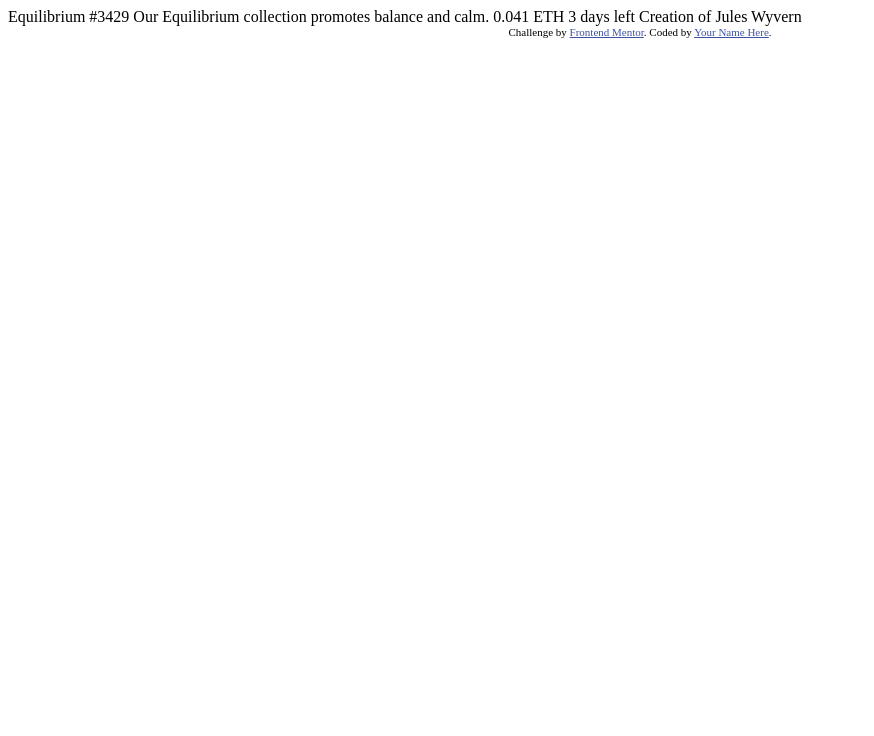
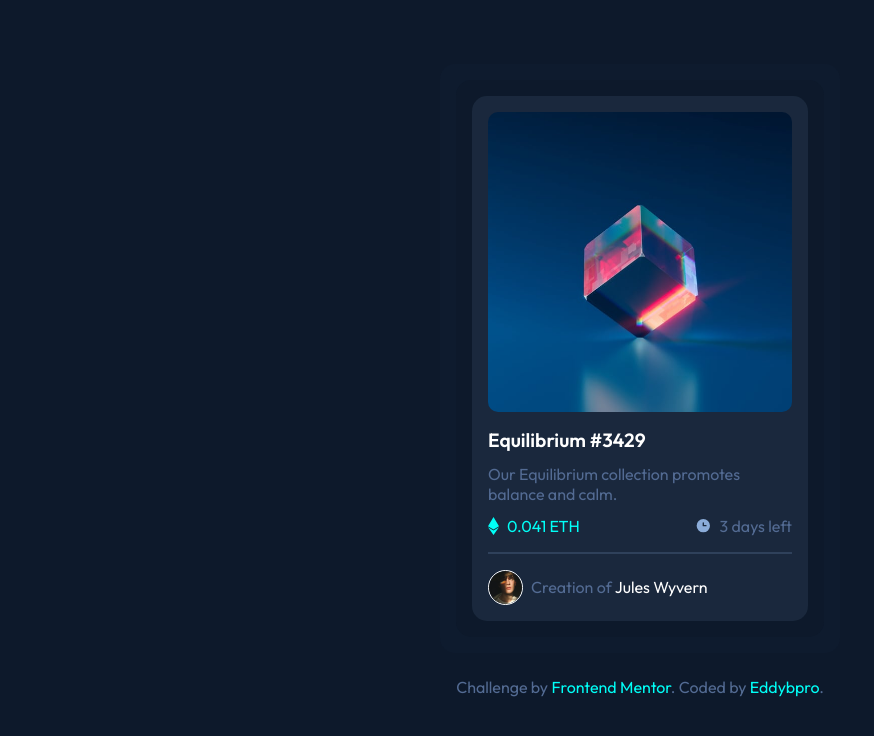
Before and after one commit to eddybpro/NFT-preview-card-component, a plain HTML site: page index.html in a window 1280 px wide. Shown: the whole page, without its empty margins (0-874 px from the left). Drawn offline with Linux system fonts and the light colour scheme.

Commit message:
NFt project

```diff
--- a/index.html
+++ b/index.html
@@ -8,26 +8,45 @@
 
   <title>Frontend Mentor | NFT preview card component</title>
 
-  <!-- Feel free to remove these styles or customise in your own stylesheet 👍 -->
-  <style>
-    .attribution { font-size: 11px; text-align: center; }
-    .attribution a { color: hsl(228, 45%, 44%); }
-  </style>
+  <!-- CSS LINK -->
+  <link rel="stylesheet" href="style.css">
 </head>
 <body>
-
-  Equilibrium #3429
-
-  Our Equilibrium collection promotes balance and calm.
-
-  0.041 ETH
-  3 days left
-
-  Creation of Jules Wyvern
-
-  <div class="attribution">
-    Challenge by <a href="https://www.frontendmentor.io?ref=challenge" target="_blank">Frontend Mentor</a>.
-    Coded by <a href="#">Your Name Here</a>.
-  </div>
+  <main>
+    <section class="b-container">
+      <section class="container">
+        <section class="img-container">
+          <img class='view' src="images/icon-view.svg" alt="">
+        </section>
+        <section class="text">
+          <a class="link-title" href="#">
+            <h1 class="title">Equilibrium #3429</h1>
+          </a>
+          <p class="para">Our Equilibrium collection promotes balance and calm.</p>
+          <div class="box">
+            <div class="left">
+              <img src="images/icon-ethereum.svg" alt="">
+              <p class="left-para">0.041 ETH</p>
+            </div>
+            <div class="right">
+              <img src="images/icon-clock.svg" alt="">
+              <p class="right-para">3 days left</p>
+            </div>
+          </div>
+          <hr class="line">
+          <div class="review">
+            <img src="images/image-avatar.png" alt="">
+            <p class="review-para">Creation of <a href="#">Jules Wyvern</a></p>
+          </div>
+        </section>
+      </section>
+    </section>
+  </main>
+  <footer>
+    <p class="attribution">
+      Challenge by <a href="https://www.frontendmentor.io?ref=challenge" target="_blank">Frontend Mentor</a>.
+      Coded by <a href="#">Eddybpro</a>.
+    </p>
+  </footer>
 </body>
 </html>
--- /dev/null
+++ b/style.css
@@ -0,0 +1,159 @@
+@import url('https://fonts.googleapis.com/css2?family=Outfit:wght@300;400;600&display=swap');
+
+:root{
+    --soft-blue: hsla(215, 51%, 70%,.1);
+    --cyan: hsl(178, 100%, 50%);
+    --cyan-bg: hsla(178, 100%, 50%, .5);
+    --gray :hsl(217, 28%, 45%);
+    --very-dark-blue-main-bg : hsl(217, 54%, 11%);
+    --very-dark-blue-card-bg: hsla(216, 50%, 16%, .2);
+    --very-dark-blue-line: hsl(215, 32%, 27%);
+    --white: hsl(0, 0%, 100%);
+}
+
+*{
+    margin: 0;
+    padding: 0;
+    box-sizing: border-box;
+}
+
+body{
+    display: flex;
+    justify-content: center;
+    align-items: center;
+    flex-direction: column;
+    width: 100%;
+    min-height: 100vh;
+    font-size: 16px;
+    font-family: 'Outfit', sans-serif;
+    background-color: var(--very-dark-blue-main-bg);
+}
+
+main{
+    max-width:400px ;
+    background-color: var(--very-dark-blue-card-bg);
+    padding: 1rem;
+    border-radius: 15px;
+}
+
+main .b-container{
+    background-color: var(--very-dark-blue-main-bg);
+    padding: 1rem;
+    border-radius: 15px;
+}
+
+main .container{
+    background-color: var(--soft-blue);
+    border-radius: 15px;
+    padding: 1rem;
+}
+
+main .container .img-container{
+    height: 300px;
+    background: url('images/image-equilibrium.jpg');
+    background-position: center;
+    background-repeat: no-repeat;
+    background-size: cover;
+    display: flex;
+    align-items: center;
+    justify-content: center;
+    cursor: pointer;
+    margin-bottom: 1rem;
+    border-radius: 10px;
+}
+
+main .img-container:hover{
+    box-shadow: inset 0 0 0 1000px var(--cyan-bg);
+}
+
+main .img-container:hover .view{
+    display: block;
+}
+
+main .img-container .view{
+    display: none;
+}
+
+main .text .link-title{
+    color: var(--white);
+    font-size: 1.2rem;
+    text-decoration: none;
+}
+
+main .text .link-title:hover{
+    color: var(--cyan);
+}
+
+main .text .title{
+    margin-bottom: .75rem;
+}
+
+main .text .para{
+    color: var(--gray);
+    margin-bottom: .75rem;
+    font-size: 1rem;
+}
+
+main .text .box{
+    display: flex;
+    justify-content: space-between;
+    align-items: center;
+    margin-bottom: 1rem;
+}
+
+main .text .box .left,
+main .text .box .right{
+    display: flex;
+    justify-content: center;
+    align-items: center;
+    gap: .5rem;
+}
+
+main .text .box .left{
+    color: var(--cyan);
+}
+
+main .text .box .right{
+    color: var(--gray);
+}
+
+main .text .line{
+    border: 1px solid var(--very-dark-blue-line);
+    margin-bottom: 1rem;
+}
+
+main .text .review{
+    display: flex;
+    justify-content: flex-start;
+    align-items: center;
+    color: var(--gray);
+    gap: .5rem;
+}
+
+main .text .review img{
+    width: 35px;
+    height: 35px;
+    border :1px solid var(--white);
+    border-radius: 50%;
+}
+
+main .text .review p a{
+    text-decoration: none;
+    color: var(--white);
+}
+
+main .text .review p a:hover{
+    color: var(--cyan);
+}
+
+footer{
+    text-align: center;
+    color: var(--gray);
+    margin-bottom: 1rem;
+    padding: 1.5rem;
+}
+
+footer a{
+    text-decoration: none;
+    color: var(--cyan);
+}
```
Also changed, not shown: design/active-states.jpg (deleted), design/desktop-design.jpg (deleted), design/desktop-preview.jpg (deleted), design/mobile-design.jpg (deleted), 4 other files.
